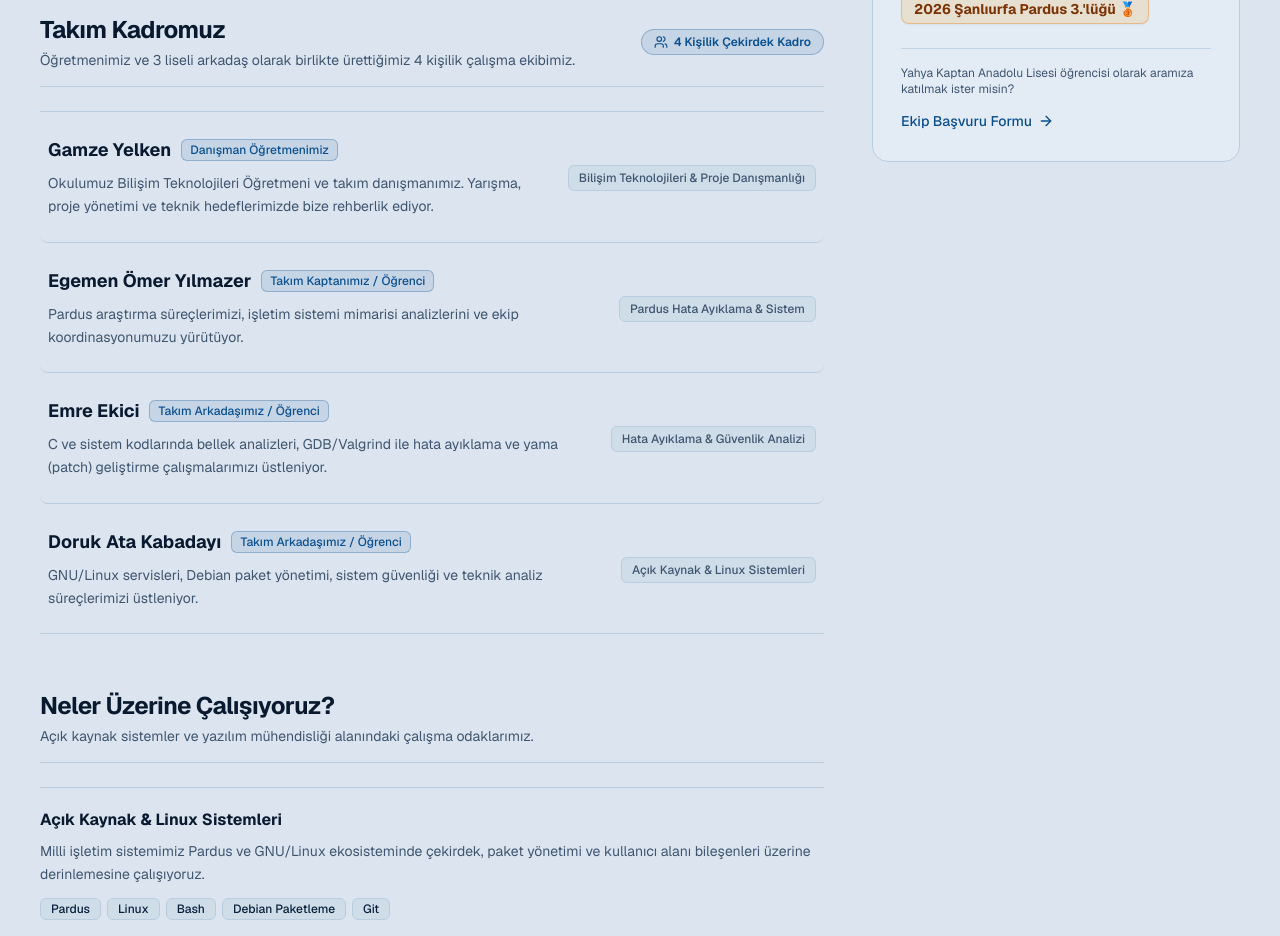
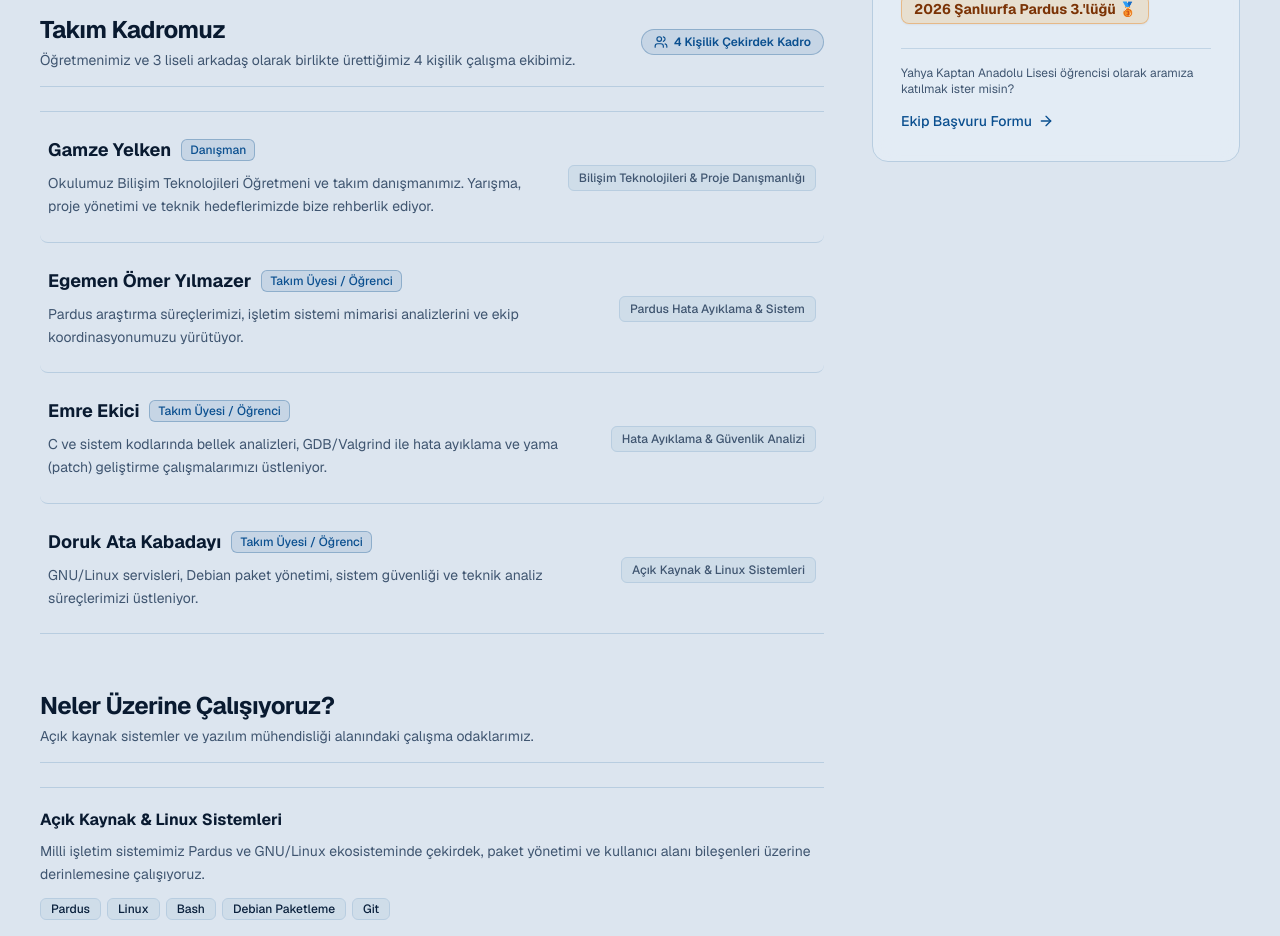
Before and after one commit to Kaptan-Teknoloji-Team/website, a Next.js app: page /about in a window 1280 px wide. Shown: the part 960-1896 px from the top of the page. Built offline with nearby package versions, Linux system fonts and the light colour scheme.

Commit message:
refactor: update repository link text to page in contact and home pages

```diff
--- a/app/contact/page.tsx
+++ b/app/contact/page.tsx
@@ -84,7 +84,7 @@
             {SOCIAL_LINKS.length > 0 && (
               <div className="border-t border-border/80 pt-4 space-y-2.5">
                 <span className="block text-xs font-medium text-muted-foreground">
-                  Açık Kaynak Kod Depomuz
+                  Açık Kaynak Kod Sayfamız
                 </span>
                 <ul className="space-y-2">
                   {SOCIAL_LINKS.map((social) => (
--- a/app/page.tsx
+++ b/app/page.tsx
@@ -152,7 +152,7 @@
                       rel="noopener noreferrer"
                       className="inline-flex items-center gap-1 rounded-md bg-white/10 px-2.5 py-1 text-slate-200 hover:text-white border border-white/15 hover:border-amber-400/50 transition-colors"
                     >
-                      <span>GitHub Depomuz</span>
+                      <span>GitHub Sayfamız</span>
                       <ExternalLink className="size-3" />
                     </a>
                   </div>
--- a/data/team-data.ts
+++ b/data/team-data.ts
@@ -274,7 +274,7 @@
   {
     id: "gamze-yelken",
     name: "Gamze Yelken",
-    role: "Danışman Öğretmenimiz",
+    role: "Danışman",
     category: "advisor",
     subsystem: "Bilişim Teknolojileri & Proje Danışmanlığı",
     focus: "Okulumuz Bilişim Teknolojileri Öğretmeni ve takım danışmanımız. Yarışma, proje yönetimi ve teknik hedeflerimizde bize rehberlik ediyor.",
@@ -283,7 +283,7 @@
   {
     id: "egemen-omer-yilmazer",
     name: "Egemen Ömer Yılmazer",
-    role: "Takım Kaptanımız / Öğrenci",
+    role: "Takım Üyesi / Öğrenci",
     category: "lead",
     subsystem: "Pardus Hata Ayıklama & Sistem",
     focus: "Pardus araştırma süreçlerimizi, işletim sistemi mimarisi analizlerini ve ekip koordinasyonumuzu yürütüyor.",
@@ -292,7 +292,7 @@
   {
     id: "emre-ekici",
     name: "Emre Ekici",
-    role: "Takım Arkadaşımız / Öğrenci",
+    role: "Takım Üyesi / Öğrenci",
     category: "developer",
     subsystem: "Hata Ayıklama & Güvenlik Analizi",
     focus: "C ve sistem kodlarında bellek analizleri, GDB/Valgrind ile hata ayıklama ve yama (patch) geliştirme çalışmalarımızı üstleniyor.",
@@ -301,7 +301,7 @@
   {
     id: "doruk-ata-kabadayi",
     name: "Doruk Ata Kabadayı",
-    role: "Takım Arkadaşımız / Öğrenci",
+    role: "Takım Üyesi / Öğrenci",
     category: "developer",
     subsystem: "Açık Kaynak & Linux Sistemleri",
     focus: "GNU/Linux servisleri, Debian paket yönetimi, sistem güvenliği ve teknik analiz süreçlerimizi üstleniyor.",
```
